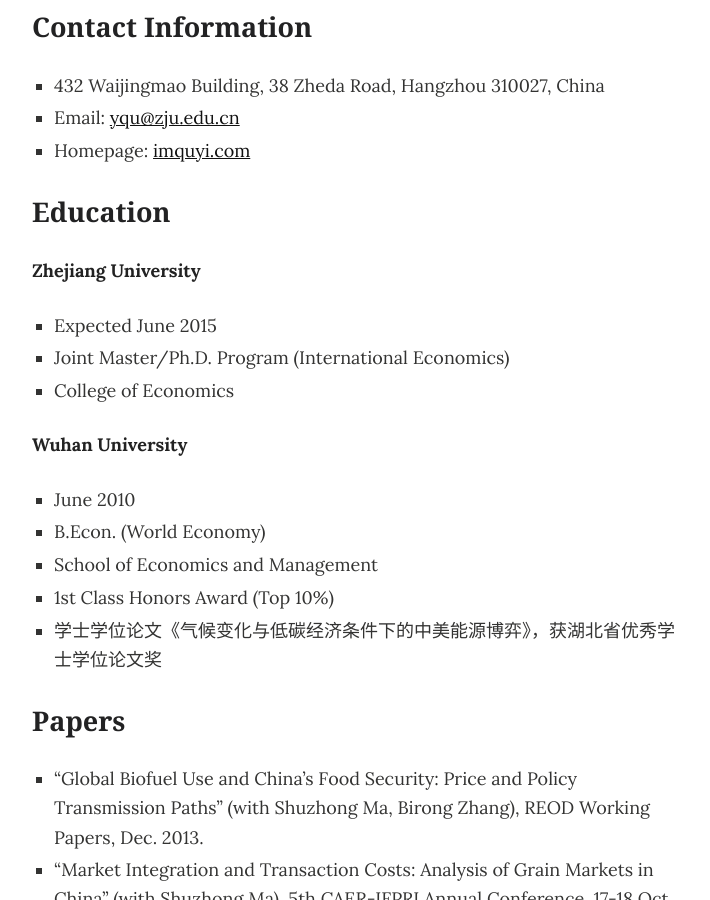
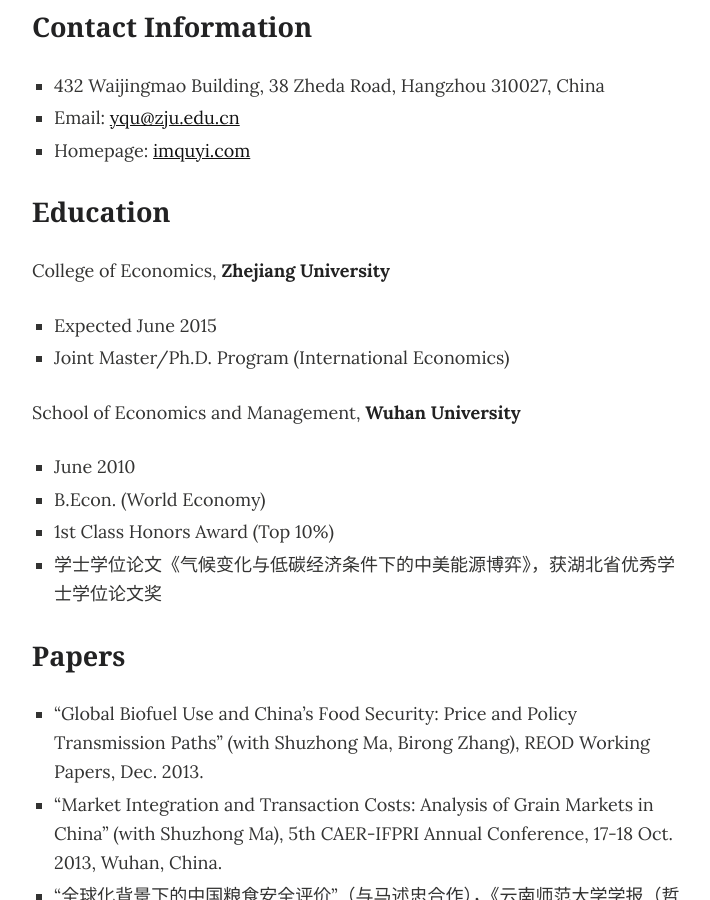
Before and after one commit to rangerqu/rangerqu.github.com, a Jekyll site: the page built from vitae/index.md, in a window 1280 px wide and 900 px high, scrolled down 297 px. Shown: the whole window, without its empty margins (283-993 px from the left). Built offline with Jekyll 4.4.1, drawn with Linux system fonts in a browser that asks for light colours.

Commit message:
update cv page

```diff
--- a/vitae/index.md
+++ b/vitae/index.md
@@ -11,17 +11,15 @@
 
 ## Education
 
-**Zhejiang University**
+College of Economics, **Zhejiang University**
 
 - Expected June 2015
 - Joint Master/Ph.D. Program (International Economics)
-- College of Economics
 
-**Wuhan University**
+School of Economics and Management, **Wuhan University**
 
 - June 2010
 - B.Econ. (World Economy)
-- School of Economics and Management
 - 1st Class Honors Award (Top 10%)
 - 学士学位论文《气候变化与低碳经济条件下的中美能源博弈》，获湖北省优秀学士学位论文奖
 
```
